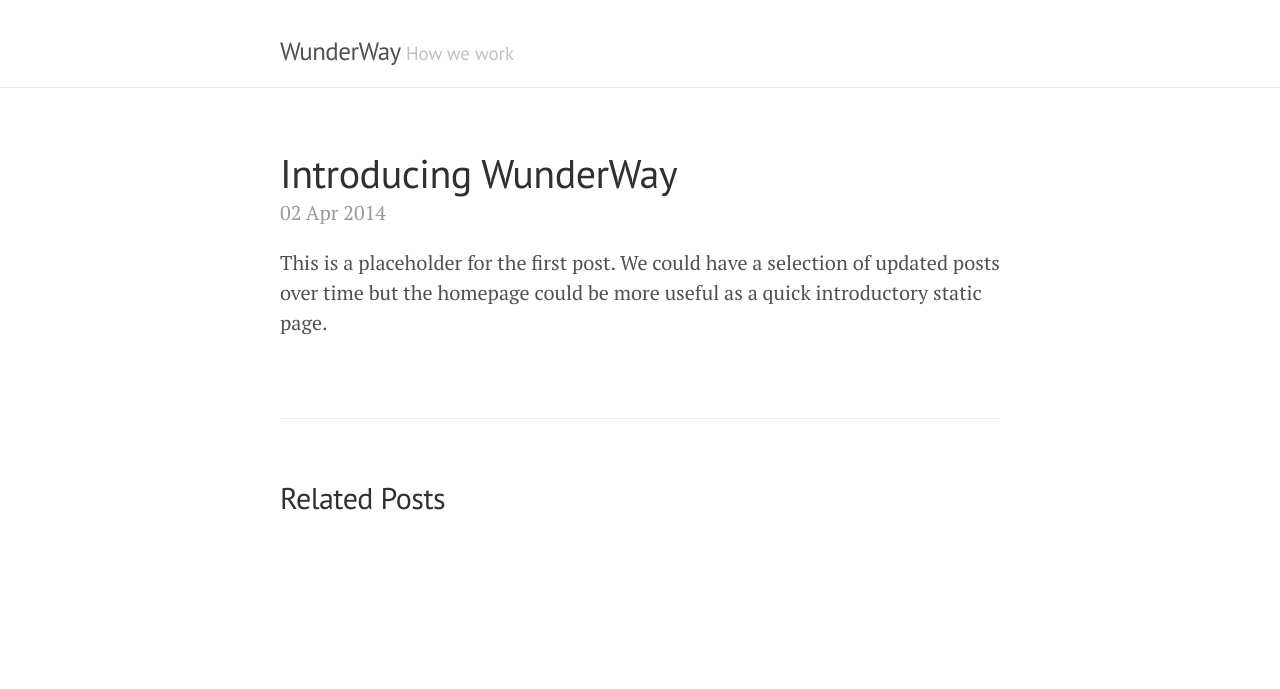
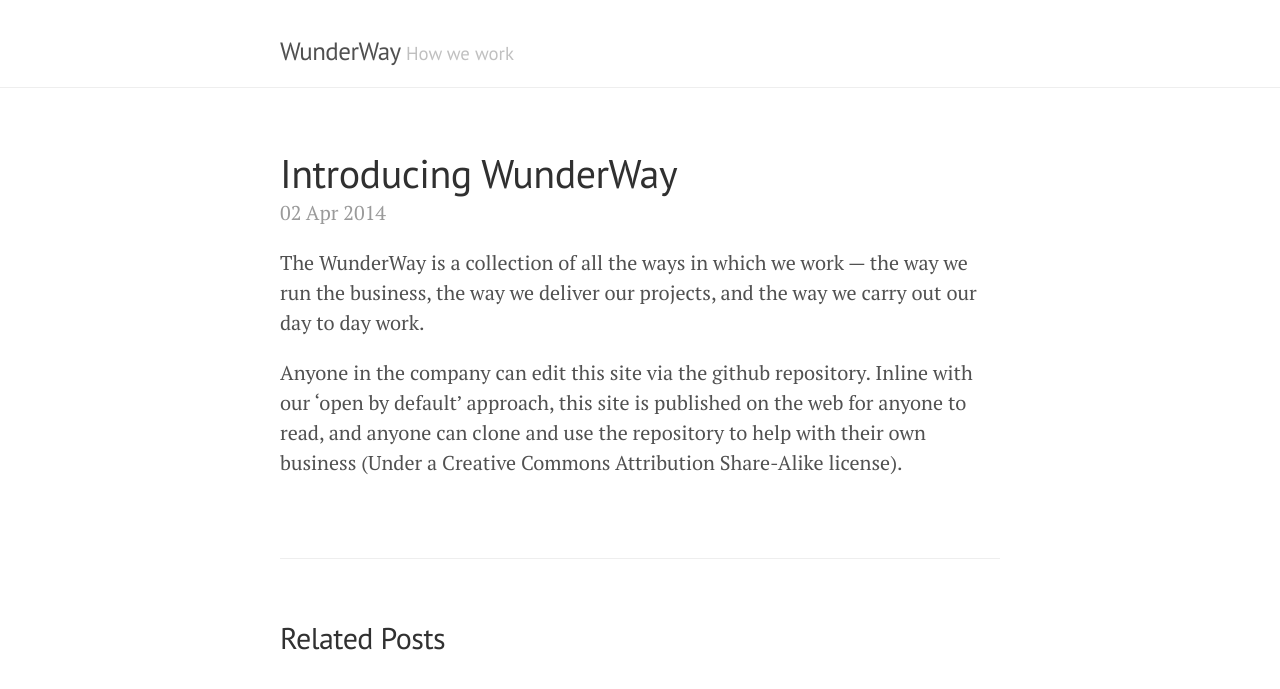
Before and after one commit to tormi/WunderWay, a Jekyll site: the page built from _posts/2014-04-02-intro.md, in a window 1280 px wide, cut to the strip 104-793 px from the top of the page. Built offline with Jekyll 4.4.1, drawn with Linux system fonts in a browser that asks for light colours; Markdown is read by kramdown in place of the engine named in the settings.

Commit message:
Add introduction page

```diff
--- a/_posts/2014-04-02-intro.md
+++ b/_posts/2014-04-02-intro.md
@@ -3,4 +3,6 @@
 title: Introducing WunderWay
 ---
 
-This is a placeholder for the first post. We could have a selection of updated posts over time but the homepage could be more useful as a quick introductory static page.
+The WunderWay is a collection of all the ways in which we work — the way we run the business, the way we deliver our projects, and the way we carry out our day to day work.
+
+Anyone in the company can edit this site via the github repository. Inline with our 'open by default' approach, this site is published on the web for anyone to read, and anyone can clone and use the repository to help with their own business (Under a Creative Commons Attribution Share-Alike license).
```
